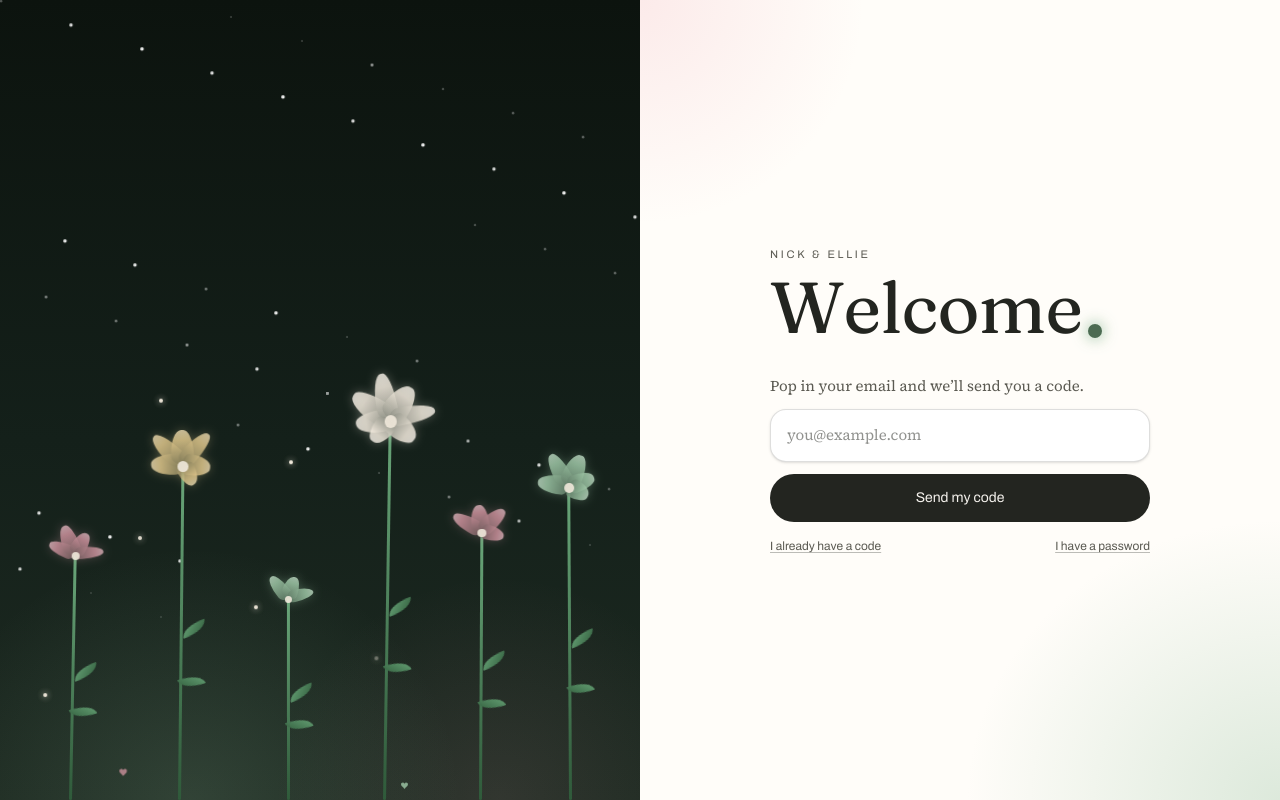
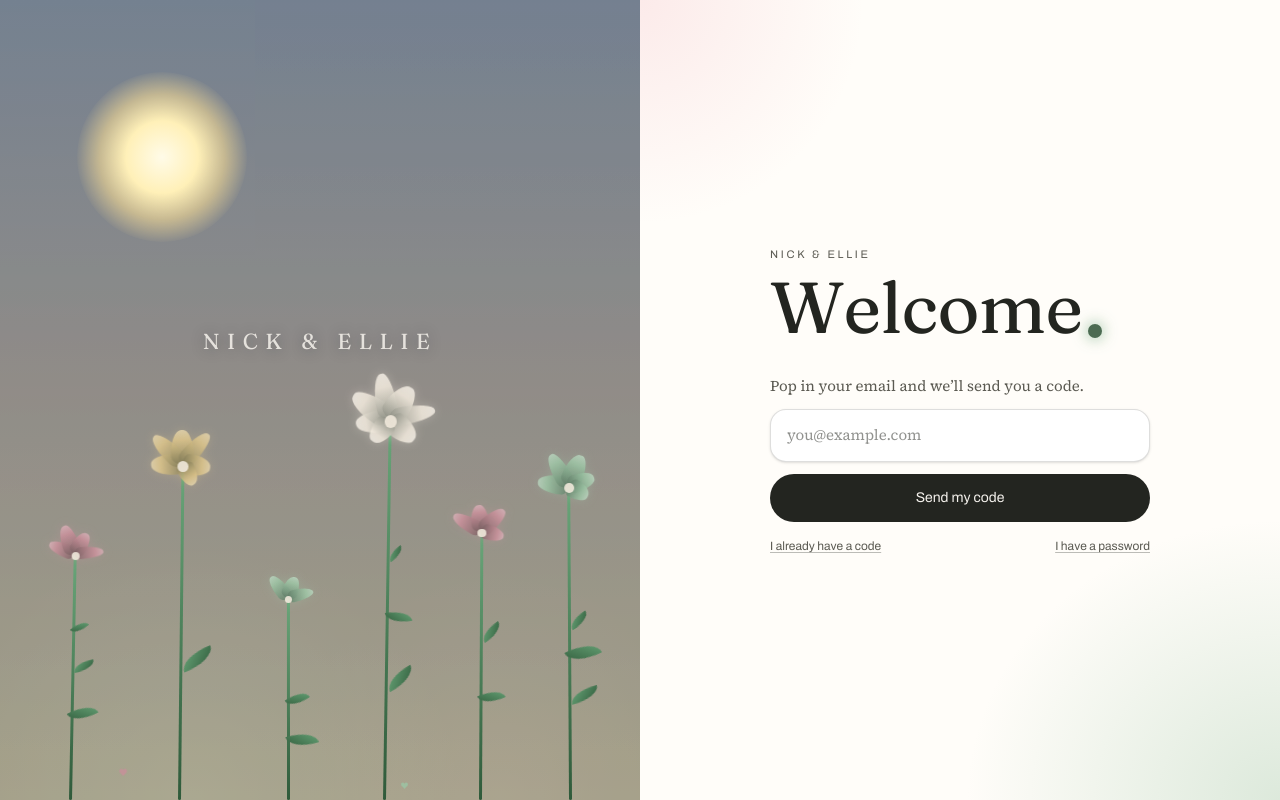
Before and after one commit to nicksdrewe/wedding, a Next.js app: page /login in a window 1280 px wide. Built offline with nearby package versions, Linux system fonts and the light colour scheme.

Commit message:
Sign-in: Nick & Ellie on the left, sky that cycles day/sunset/dusk/night with sun to moon, randomised leaves
Co-Authored-By: Claude Sonnet 5.5 <noreply@anthropic.com>

```diff
--- a/src/app/styles/auth.css
+++ b/src/app/styles/auth.css
@@ -132,16 +132,16 @@
 }
 .auth-flower__leaf {
   position: absolute;
-  bottom: 32%;
-  width: 26px;
-  height: 12px;
+  bottom: var(--at, 40%);
+  width: calc(26px * var(--ls, 1));
+  height: calc(12px * var(--ls, 1));
   border-radius: 100% 0;
   background: linear-gradient(135deg, #6aa77a, #2f5a3a);
   opacity: 0;
-  animation: auth-fade 1s ease-out calc(var(--gd, 0s) + 1.2s) forwards;
+  animation: auth-fade 1s ease-out calc(var(--gd, 0s) + 1.1s + var(--ld, 0s)) forwards;
 }
-.auth-flower__leaf--l { right: 1px; transform: rotate(-20deg) scaleX(-1); transform-origin: right center; }
-.auth-flower__leaf--r { left: 1px; transform: rotate(-20deg); transform-origin: left center; bottom: 48%; }
+.auth-flower__leaf--l { right: 1px; transform: rotate(var(--lr, -20deg)) scaleX(-1); transform-origin: right center; }
+.auth-flower__leaf--r { left: 1px; transform: rotate(var(--lr, -20deg)); transform-origin: left center; }
 .auth-flower__bloom {
   position: absolute;
   left: 0;
@@ -414,3 +414,74 @@
   .split-word__char { animation: none; }
   .whoosh__bar { animation: none; transform: scaleY(1); }
 }
+
+/* ── the sky: soft day, sunset, dusk, night, and back, every minute or so ── */
+.auth-night > * { z-index: 0; }
+.auth-sky { position: absolute; inset: 0; opacity: 0; animation: var(--sky) 30s ease-in-out infinite alternate; }
+.auth-sky--day { background: linear-gradient(180deg, #b9d3e8 0%, #d6e5ee 55%, #eceee2 100%); --sky: sky-day; }
+.auth-sky--sunset { background: linear-gradient(180deg, #9a8fb8 0%, #e8946a 50%, #f8c77c 100%); --sky: sky-sunset; }
+.auth-sky--dusk { background: linear-gradient(180deg, #2b2f55 0%, #5b4768 58%, #a8607a 100%); --sky: sky-dusk; }
+@keyframes sky-day { 0%, 8% { opacity: 1; } 30%, 100% { opacity: 0; } }
+@keyframes sky-sunset { 0%, 12% { opacity: 0; } 33%, 42% { opacity: 1; } 66%, 100% { opacity: 0; } }
+@keyframes sky-dusk { 0%, 38% { opacity: 0; } 65% { opacity: 1; } 92%, 100% { opacity: 0; } }
+
+.auth-sun, .auth-moon {
+  position: absolute;
+  top: 9%;
+  left: 12%;
+  width: clamp(90px, 14vw, 170px);
+  aspect-ratio: 1;
+  border-radius: 50%;
+}
+.auth-sun {
+  background: radial-gradient(circle, #fffbe8 0%, #fff0b8 30%, rgba(255, 226, 150, 0.55) 52%, transparent 72%);
+  animation: sun-arc 30s ease-in-out infinite alternate;
+}
+.auth-moon {
+  background: radial-gradient(circle at 38% 36%, #fbfaf3 0%, #e9e7da 55%, #cfd2cc 100%);
+  box-shadow: 0 0 40px 10px rgba(235, 238, 230, 0.3);
+  width: clamp(60px, 9vw, 110px);
+  margin: clamp(15px, 2.5vw, 30px);
+  opacity: 0;
+  animation: moon-rise 30s ease-in-out infinite alternate;
+}
+@keyframes sun-arc {
+  0%, 30% { opacity: 1; transform: translate(0, 0) scale(1); filter: none; }
+  55% { opacity: 0.9; transform: translate(4%, 70%) scale(1.15); filter: hue-rotate(-14deg) saturate(1.4); }
+  72%, 100% { opacity: 0; transform: translate(8%, 130%) scale(1.2); }
+}
+@keyframes moon-rise {
+  0%, 62% { opacity: 0; transform: translate(0, 40%); }
+  86%, 100% { opacity: 0.95; transform: translate(0, 0); }
+}
+
+.auth-stars { position: absolute; inset: 0; z-index: 2; opacity: 0; animation: stars-in 30s ease-in-out infinite alternate; pointer-events: none; }
+@keyframes stars-in { 0%, 30% { opacity: 0; } 62% { opacity: 0.55; } 90%, 100% { opacity: 1; } }
+
+/* "Nick & Ellie": behind the flowers and hearts, in front of the stars */
+.auth-name {
+  position: absolute;
+  z-index: 3;
+  inset: 0;
+  display: flex;
+  align-items: center;
+  justify-content: center;
+  margin: 0;
+  padding-bottom: 18%;
+  font-family: var(--font-title), Georgia, serif;
+  font-size: clamp(15px, 1.7vw, 22px);
+  letter-spacing: 0.34em;
+  text-transform: uppercase;
+  color: rgba(250, 247, 240, 0.82);
+  text-shadow: 0 1px 14px rgba(20, 30, 40, 0.35);
+}
+.auth-heart, .auth-firefly { z-index: 4; }
+.auth-garden { z-index: 5; }
+
+@media (prefers-reduced-motion: reduce) {
+  .auth-sky, .auth-sun, .auth-moon { animation: none; }
+  .auth-sky--dusk { opacity: 1; }
+  .auth-sun { display: none; }
+  .auth-moon { opacity: 0.95; }
+  .auth-stars { animation: none; opacity: 1; }
+}
--- a/src/components/auth/AuthScene.tsx
+++ b/src/components/auth/AuthScene.tsx
@@ -6,13 +6,15 @@
 // Each flower has its own uneven set of petals (angle, length, width), so none
 // is a perfect wheel. Colours are the site's own: sage, cream, dusky rose, soft gold.
 type Petal = [number, number, number];
-const FLOWERS: { x: string; h: string; bs: number; bc: string; gd: number; sd: number; petals: Petal[] }[] = [
-  { x: "11%", h: "44%", bs: 58, bc: "#c98f9a", gd: 0.2, sd: 0.4, petals: [[-70, 0.9, 0.8], [-22, 1, 1], [30, 0.78, 0.9], [84, 0.95, 0.7]] },
-  { x: "28%", h: "60%", bs: 76, bc: "#dcc489", gd: 0.7, sd: 1.2, petals: [[-95, 0.8, 0.9], [-48, 1, 0.8], [-4, 0.85, 1], [41, 1, 0.75], [96, 0.7, 0.9], [150, 0.6, 0.8]] },
-  { x: "45%", h: "36%", bs: 52, bc: "#9cc4a4", gd: 1.2, sd: 2, petals: [[-40, 1, 0.9], [18, 0.8, 1], [76, 0.95, 0.8]] },
-  { x: "60%", h: "68%", bs: 88, bc: "#f1e9dc", gd: 0.5, sd: 0.8, petals: [[-100, 0.75, 0.85], [-58, 0.95, 0.9], [-12, 1, 0.8], [33, 0.82, 1], [78, 1, 0.7], [128, 0.7, 0.9], [-145, 0.6, 0.8]] },
-  { x: "75%", h: "48%", bs: 62, bc: "#c98f9a", gd: 1.5, sd: 1.6, petals: [[-62, 1, 0.8], [-8, 0.8, 0.95], [47, 0.95, 0.85], [104, 0.7, 0.8]] },
-  { x: "89%", h: "56%", bs: 70, bc: "#9cc4a4", gd: 0.9, sd: 2.4, petals: [[-84, 0.85, 0.9], [-30, 1, 0.8], [22, 0.9, 1], [70, 0.75, 0.85], [118, 0.6, 0.9]] },
+// Leaves: which side, how far up the stem (%), size, tilt. One to three per stem.
+type Leaf = ["l" | "r", number, number, number];
+const FLOWERS: { x: string; h: string; bs: number; bc: string; gd: number; sd: number; petals: Petal[]; leaves: Leaf[] }[] = [
+  { x: "11%", h: "44%", bs: 58, bc: "#c98f9a", gd: 0.2, sd: 0.4, petals: [[-70, 0.9, 0.8], [-22, 1, 1], [30, 0.78, 0.9], [84, 0.95, 0.7]], leaves: [["l", 30, 1.1, -28], ["r", 52, 0.8, -12], ["l", 66, 0.7, -40]] },
+  { x: "28%", h: "60%", bs: 76, bc: "#dcc489", gd: 0.7, sd: 1.2, petals: [[-95, 0.8, 0.9], [-48, 1, 0.8], [-4, 0.85, 1], [41, 1, 0.75], [96, 0.7, 0.9], [150, 0.6, 0.8]], leaves: [["r", 38, 1.3, -22]] },
+  { x: "45%", h: "36%", bs: 52, bc: "#9cc4a4", gd: 1.2, sd: 2, petals: [[-40, 1, 0.9], [18, 0.8, 1], [76, 0.95, 0.8]], leaves: [["l", 44, 0.9, -34], ["l", 24, 1.2, -16]] },
+  { x: "60%", h: "68%", bs: 88, bc: "#f1e9dc", gd: 0.5, sd: 0.8, petals: [[-100, 0.75, 0.85], [-58, 0.95, 0.9], [-12, 1, 0.8], [33, 0.82, 1], [78, 1, 0.7], [128, 0.7, 0.9], [-145, 0.6, 0.8]], leaves: [["r", 28, 1.2, -30], ["l", 46, 1, -10], ["r", 62, 0.7, -38]] },
+  { x: "75%", h: "48%", bs: 62, bc: "#c98f9a", gd: 1.5, sd: 1.6, petals: [[-62, 1, 0.8], [-8, 0.8, 0.95], [47, 0.95, 0.85], [104, 0.7, 0.8]], leaves: [["l", 34, 1, -24], ["r", 58, 0.9, -34]] },
+  { x: "89%", h: "56%", bs: 70, bc: "#9cc4a4", gd: 0.9, sd: 2.4, petals: [[-84, 0.85, 0.9], [-30, 1, 0.8], [22, 0.9, 1], [70, 0.75, 0.85], [118, 0.6, 0.9]], leaves: [["r", 30, 1.1, -14], ["r", 54, 0.8, -32], ["l", 42, 1.3, -26]] },
 ];
 
 const HEART =
@@ -28,6 +30,12 @@ export function AuthScene({ children }: { children: React.ReactNode }) {
   return (
     <div className="auth-stage">
       <div className="auth-night" aria-hidden="true">
+        <div className="auth-sky auth-sky--day" />
+        <div className="auth-sky auth-sky--sunset" />
+        <div className="auth-sky auth-sky--dusk" />
+        <div className="auth-sun" />
+        <div className="auth-moon" />
+        <div className="auth-stars">
         {Array.from({ length: 46 }, (_, i) => (
           <span
             key={i}
@@ -42,6 +50,8 @@ export function AuthScene({ children }: { children: React.ReactNode }) {
             }
           />
         ))}
+        </div>
+        <p className="auth-name">Nick &amp; Ellie</p>
         {HEARTS.map((h, i) => (
           <svg
             key={i}
@@ -52,6 +62,7 @@ export function AuthScene({ children }: { children: React.ReactNode }) {
             <path d={HEART} />
           </svg>
         ))}
+        <div className="auth-stars">
         {Array.from({ length: 9 }, (_, i) => (
           <span
             key={i}
@@ -68,6 +79,7 @@ export function AuthScene({ children }: { children: React.ReactNode }) {
             }
           />
         ))}
+        </div>
         <div className="auth-garden">
           {FLOWERS.map((f, i) => (
             <div
@@ -76,8 +88,13 @@ export function AuthScene({ children }: { children: React.ReactNode }) {
               style={{ "--x": f.x, "--h": f.h, "--gd": `${f.gd}s`, "--sd": `${f.sd}s`, "--bs": `${f.bs}px`, "--bc": f.bc } as React.CSSProperties}
             >
               <span className="auth-flower__stem" />
-              <span className="auth-flower__leaf auth-flower__leaf--l" />
-              <span className="auth-flower__leaf auth-flower__leaf--r" />
+              {f.leaves.map(([side, at, size, tilt], li) => (
+                <span
+                  key={li}
+                  className={`auth-flower__leaf auth-flower__leaf--${side}`}
+                  style={{ "--at": `${at}%`, "--ls": size, "--lr": `${tilt}deg`, "--ld": `${li * 0.25}s` } as React.CSSProperties}
+                />
+              ))}
               <span className="auth-flower__bloom">
                 {f.petals.map(([r, len, wid]) => (
                   <span key={r} className="auth-flower__petal" style={{ "--r": `${r}deg`, "--len": len, "--wid": wid } as React.CSSProperties} />
```
